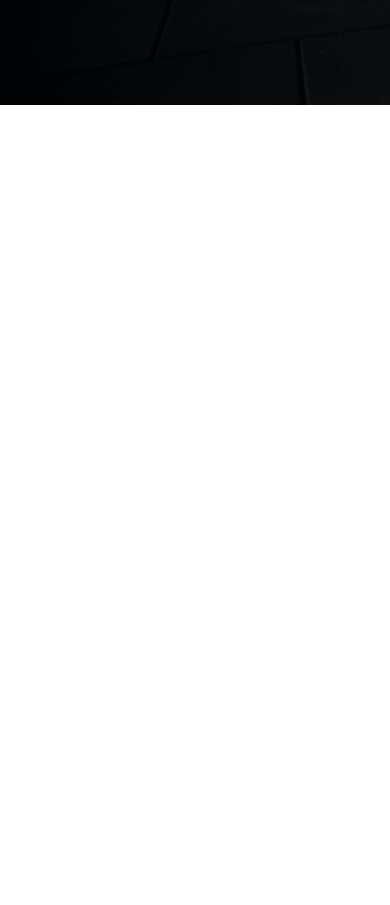
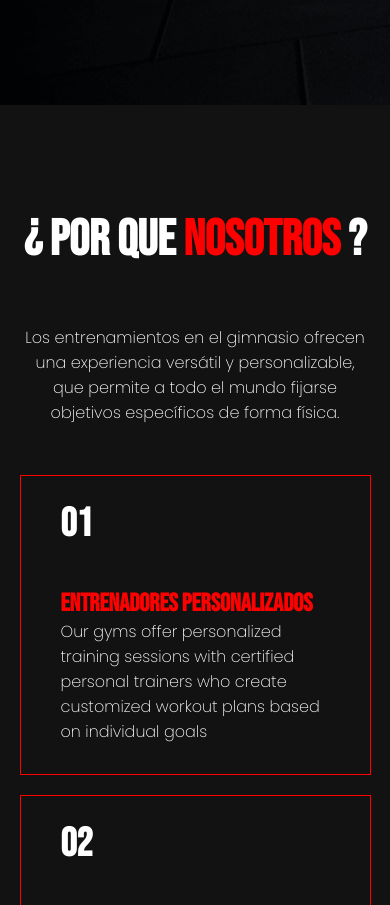
Before and after one commit to abnervargas/abnervargas.github.io, a plain HTML site: page index.html in a window 390 px wide. Shown: the part 739-1644 px from the top of the page. Before the commit the page ends 844 px from the top, so only its background shows below. Drawn offline with nearby package versions, Linux system fonts and the light colour scheme.

Commit message:
update intro-question section responsive

```diff
--- a/index.html
+++ b/index.html
@@ -72,7 +72,7 @@
 
 		<main>
 			<!-- POR QUE NOSOTROS? -->
-			<section style="display: none" class="intro-question">
+			<section class="intro-question">
 				<div class="intro-question-ctn ctn">
 					<h1 class="title">¿ POR QUE <span class="sub">NOSOTROS</span> ?</h1>
 					<p>
--- a/styles/global.css
+++ b/styles/global.css
@@ -138,7 +138,8 @@ body::-webkit-scrollbar-thumb {
 
 /* por que nosotros */
 .intro-question {
-	height: calc(100vh - 74px);
+	min-height: calc(100vh - 74px);
+	padding: 100px 0px;
 	background-color: #121212;
 	display: flex;
 	align-items: center;
@@ -162,7 +163,7 @@ body::-webkit-scrollbar-thumb {
 	padding: 24px 40px;
 	text-align: start;
 	width: 49%;
-	height: 300px;
+	min-height: 300px;
 	border: solid 1px #ff0000;
 }
 .card-reason h2 {
@@ -319,6 +320,12 @@ body::-webkit-scrollbar-thumb {
 	.banner-ctn h1 {
 		font-size: 80px;
 	}
+	.title {
+		font-size: 50px;
+	}
+	.card-reason {
+		width: 48%;
+	}
 }
 
 /* 'portatil-pequeño' */
@@ -375,6 +382,12 @@ body::-webkit-scrollbar-thumb {
 	.banner-stats {
 		align-items: flex-start;
 	}
+	.cards-reasons {
+		flex-direction: column;
+	}
+	.card-reason {
+		width: 100%;
+	}
 }
 
 /* custom */
```
